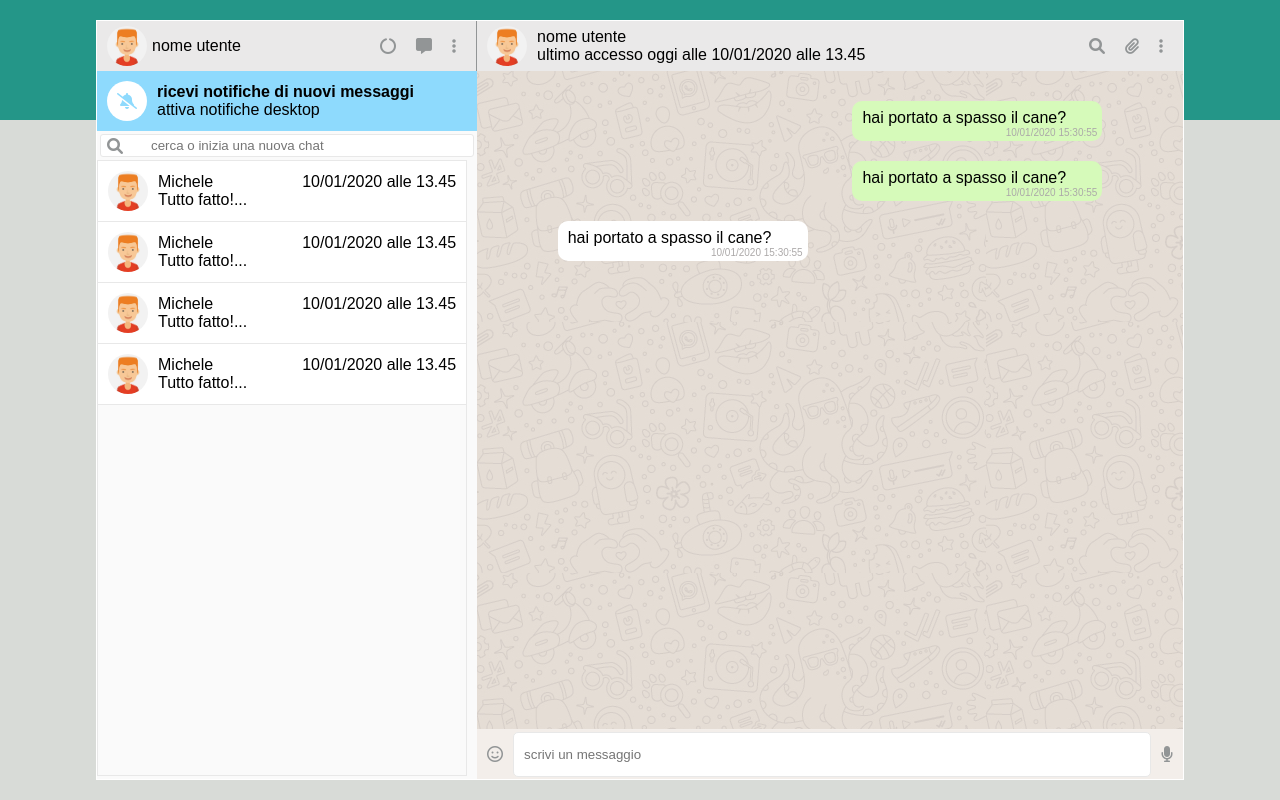
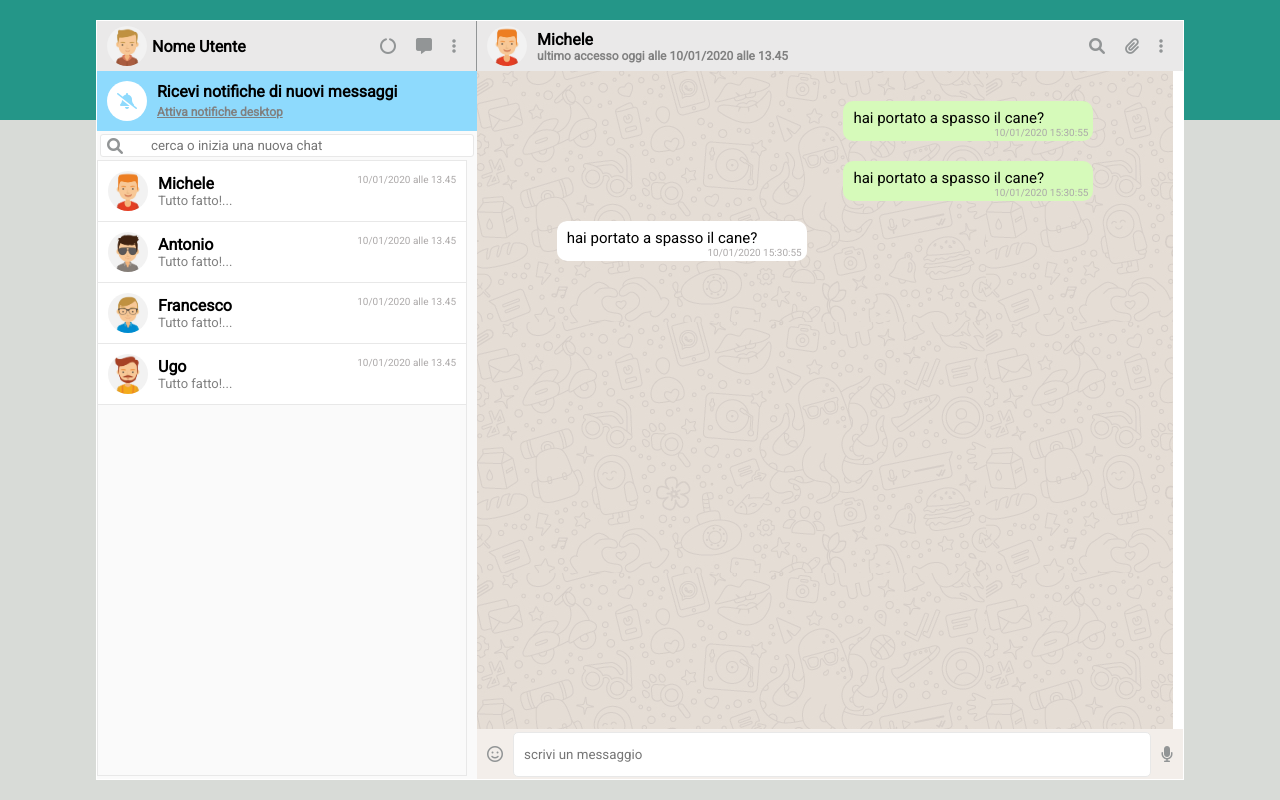
Before and after one commit to matteo9723/vue-boolzapp, a plain HTML site: page index.html in a window 1280 px wide. Drawn offline with nearby package versions, Linux system fonts and the light colour scheme.

Commit message:
struttura completa

```diff
--- a/css/style.css
+++ b/css/style.css
@@ -4,7 +4,9 @@
   margin: 0;
   padding: 0;
  box-sizing: border-box;
- font-family:  sans-serif;
+ font-family: 'Lato', sans-serif;
+ font-family: 'Open Sans', sans-serif;
+ font-family: 'Roboto', sans-serif;
 }
 
 .container{
@@ -29,6 +31,7 @@
 
 .box{
   width: 85%;
+  min-width: 800px;
   height: 95vh;
   position: absolute;
   /* border: 1px solid black; */
@@ -48,7 +51,7 @@
 .box-right{
   height: 100%;
   width: 65%;
-  background-color: blue;
+  background-color: white;
   float: left;
   display: flex;
   flex-wrap: wrap;
@@ -68,12 +71,22 @@
 .box-right .main{
   height: calc(100% - 100px);
   width: 100%;
-  background-color: yellow;
+  margin-right: 10px;
+  background-color: white;
 }
 
 i{
   color: #929596;
   cursor: pointer;
+}
+
+.nome{
+  font-weight: bolder;
+}
+
+.ultimo-msg{
+  color: gray;
+  font-size: 13px;
 }
 
 /* chat */
@@ -120,6 +133,9 @@ i{
   color: rgb(172, 169, 169);
 }
 
+p{
+  font-size: 15px;
+}
 /* BOX-LEFT */
 
   /* top  */
@@ -134,6 +150,10 @@ i{
   margin: 0 10px;
   display: flex;
   align-items:center;
+}
+
+.box-left .top .avatar span{
+ font-weight: bolder;
 }
 
 .box-left .top .utilities{
@@ -167,6 +187,13 @@ i{
 
 .box-left .main .action {
   margin: 0 10px;
+}
+
+.box-left .main .action span {
+  color: gray;
+  text-decoration: underline;
+  font-size: 12px;
+  font-weight: bolder;
 }
 
 .box-left .main .notifiche {
@@ -247,6 +274,8 @@ i{
   position: absolute;
   right: 0;
   top: 0;
+  font-size: 10px;
+  color: rgb(172, 169, 169);
 }
 
 
@@ -266,6 +295,12 @@ i{
 
 .box-right .top .avatar-info{
   margin: 0 10px;
+}
+
+.box-right .top .avatar-info .data{
+  color: gray;
+  font-size: 12px;
+  font-weight: bolder;
 }
 
 .box-right .top .utilities{
--- a/index.html
+++ b/index.html
@@ -16,8 +16,7 @@
 
   <link rel="preconnect" href="https://fonts.googleapis.com">
   <link rel="preconnect" href="https://fonts.gstatic.com" crossorigin>
-  <link href="https://fonts.googleapis.com/css2?family=Roboto&display=swap" rel="stylesheet">
-
+  <link href="https://fonts.googleapis.com/css2?family=Lato&family=Open+Sans:ital@1&family=Roboto&display=swap" rel="stylesheet">
 <!-- collegamento per non far apparire errore in console-->
   <link rel="shortcut icon" href="#">
 
@@ -42,8 +41,8 @@
 
           <div class="top">
             <div class="avatar">
-              <img src="img/avatar_1.jpg" alt="">
-              <span>nome utente</span>
+              <img src="img/avatar_5.jpg" alt="">
+              <span>Nome Utente</span>
             </div>
             <div class="utilities">
               <i class="fas fa-circle-notch"></i>
@@ -58,8 +57,8 @@
             <section class="notifiche">
               <i class="fas fa-bell-slash"></i>
               <div class="action">
-                <h4>ricevi notifiche di nuovi messaggi</h4>
-                <span>attiva notifiche desktop</span>
+                <h4>Ricevi notifiche di nuovi messaggi</h4>
+                <span>Attiva notifiche desktop</span>
               </div>
             </section>
             <section class="input">
@@ -78,27 +77,27 @@
               </div>
 
               <div class="utente">
-                <img src="img/avatar_1.jpg" alt="">
+                <img src="img/avatar_2.jpg" alt="">
                 <div class="utente-more">
-                  <div class="nome">Michele</div>
+                  <div class="nome">Antonio</div>
                   <div class="ultimo-msg">Tutto fatto!...</div>
                   <div class="data"> 10/01/2020 alle 13.45</div>
                 </div>
               </div>
 
               <div class="utente">
-                <img src="img/avatar_1.jpg" alt="">
+                <img src="img/avatar_3.jpg" alt="">
                 <div class="utente-more">
-                  <div class="nome">Michele</div>
+                  <div class="nome">Francesco</div>
                   <div class="ultimo-msg">Tutto fatto!...</div>
                   <div class="data"> 10/01/2020 alle 13.45</div>
                 </div>
               </div>
 
               <div class="utente">
-                <img src="img/avatar_1.jpg" alt="">
+                <img src="img/avatar_4.jpg" alt="">
                 <div class="utente-more">
-                  <div class="nome">Michele</div>
+                  <div class="nome">Ugo</div>
                   <div class="ultimo-msg">Tutto fatto!...</div>
                   <div class="data"> 10/01/2020 alle 13.45</div>
                 </div>
@@ -116,7 +115,7 @@
             <div class="avatar">
               <img src="img/avatar_1.jpg" alt="">
               <div class="avatar-info">
-                <div class="nome">nome utente</div>
+                <div class="nome">Michele</div>
                 <div class="data">ultimo accesso oggi alle 10/01/2020 alle 13.45</div>
               </div>
             </div>
```
